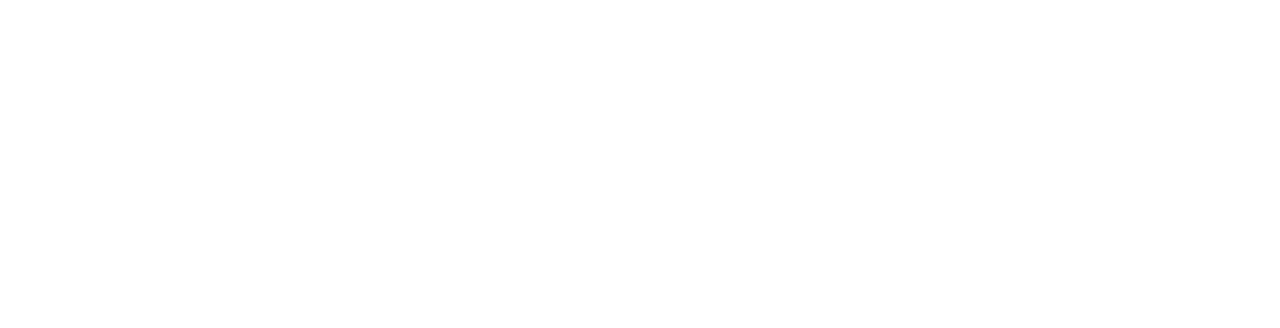
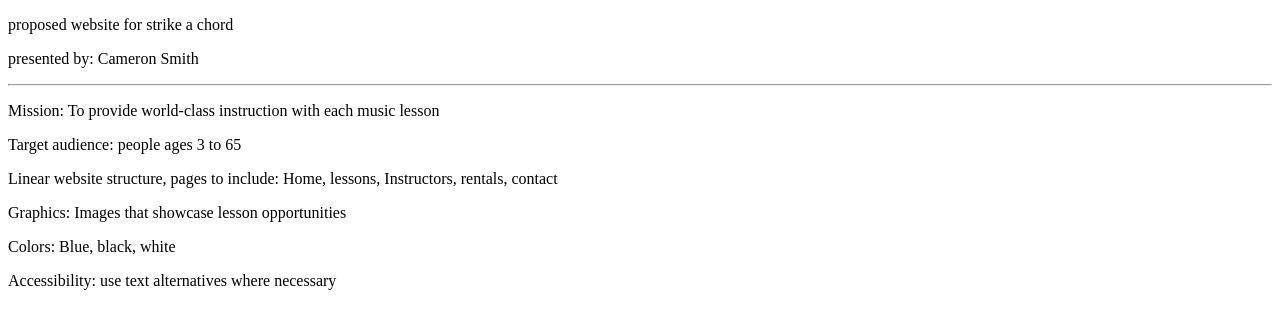
Before and after one commit to 144Sp23/ch1lab1-CSmith-NW, a plain HTML site: page plan.html in a window 1280 px wide. Drawn offline with Linux system fonts and the light colour scheme.

Commit message:
Ch1 lab done
did everything required by chapter 1 lab

```diff
--- a/plan.html
+++ b/plan.html
@@ -1,9 +1,26 @@
 <!DOCTYPE html>
+<html lang="en">
 <head>
-<title>Pacific Trails Resort</title>
+<title>Strike a Chord</title>
 <meta charset="utf-8">
 </head>
 <body>
+<p>proposed website for strike a chord</p>
+<p>presented by: Cameron Smith</p>
+<hr>
+
+
+    <p>Mission: To provide world-class instruction with each music lesson</p>
+
+    <p>Target audience: people ages 3 to 65</p>
+
+    <p>Linear website structure, pages to include: Home, lessons, Instructors, rentals, contact</p>
+
+    <p>Graphics: Images that showcase lesson opportunities</p>
+
+    <p>Colors: Blue, black, white</p>
+
+    <p>Accessibility: use text alternatives where necessary</p>
 
 </body>
 </html>
```
Also changed, not shown: index.html (added, +26 -0 lines).
